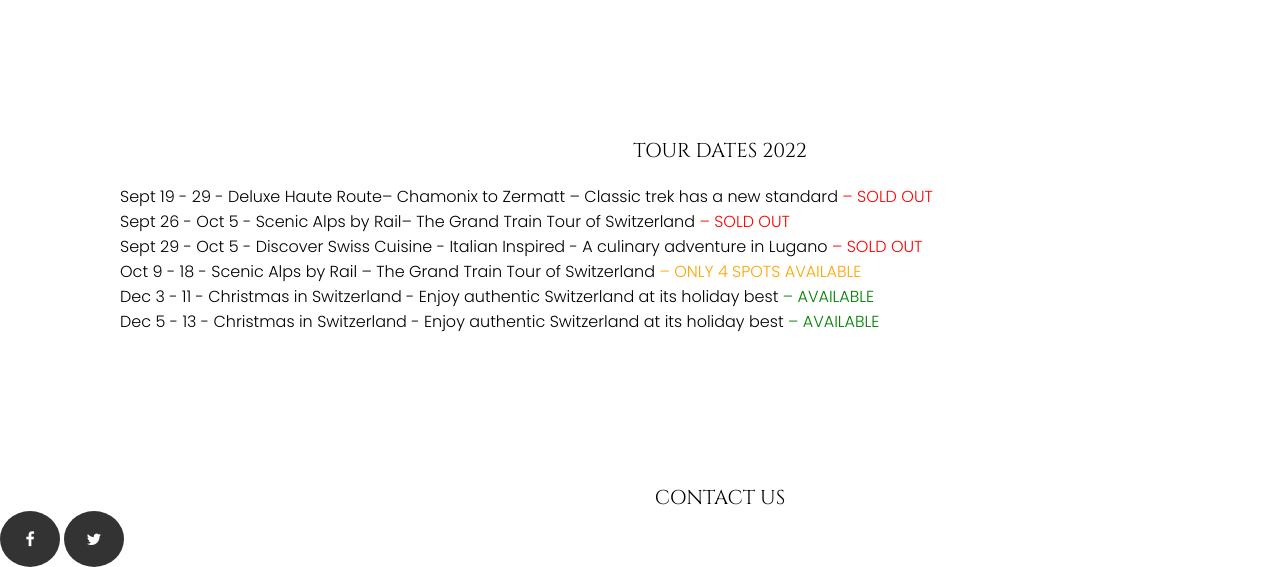
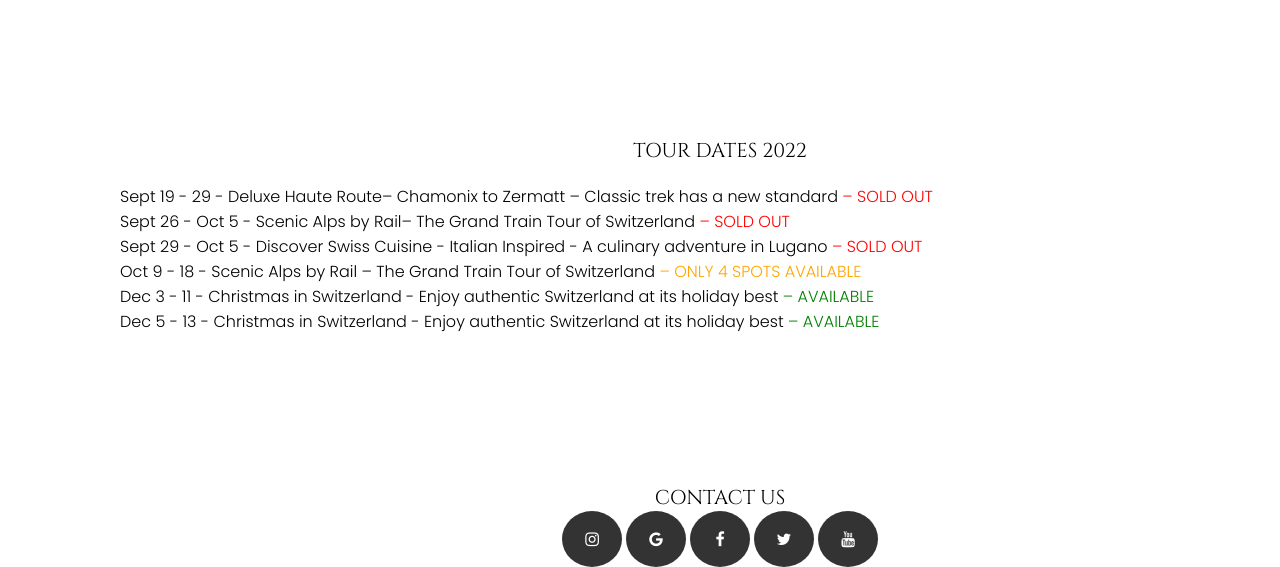
Before and after one commit to KatKlee/Excursion-to-the-Alps, a plain HTML site: page index.html in a window 1280 px wide. Shown: the part 1519-2086 px from the top of the page. Drawn offline with Linux system fonts and the light colour scheme.

Commit message:
updated position of social icons

```diff
--- a/css/style.css
+++ b/css/style.css
@@ -142,6 +142,9 @@ li:nth-of-type(6)::after {
 
 /* footer */
 footer {
+    width: 1200px;
+    margin: auto;
+    text-align: center;
     border-top: black;
 }
 
--- a/index.html
+++ b/index.html
@@ -78,8 +78,11 @@
     <!-- footer -->
     <footer>
         <h3>Contact us</h3>
+        <a href="#" class="fa fa-instagram"></a>
+        <a href="#" class="fa fa-google"></a>
         <a href="#" class="fa fa-facebook"></a>
         <a href="#" class="fa fa-twitter"></a>
+        <a href="#" class="fa fa-youtube"></a>
     </footer>
 
 </body>
```
